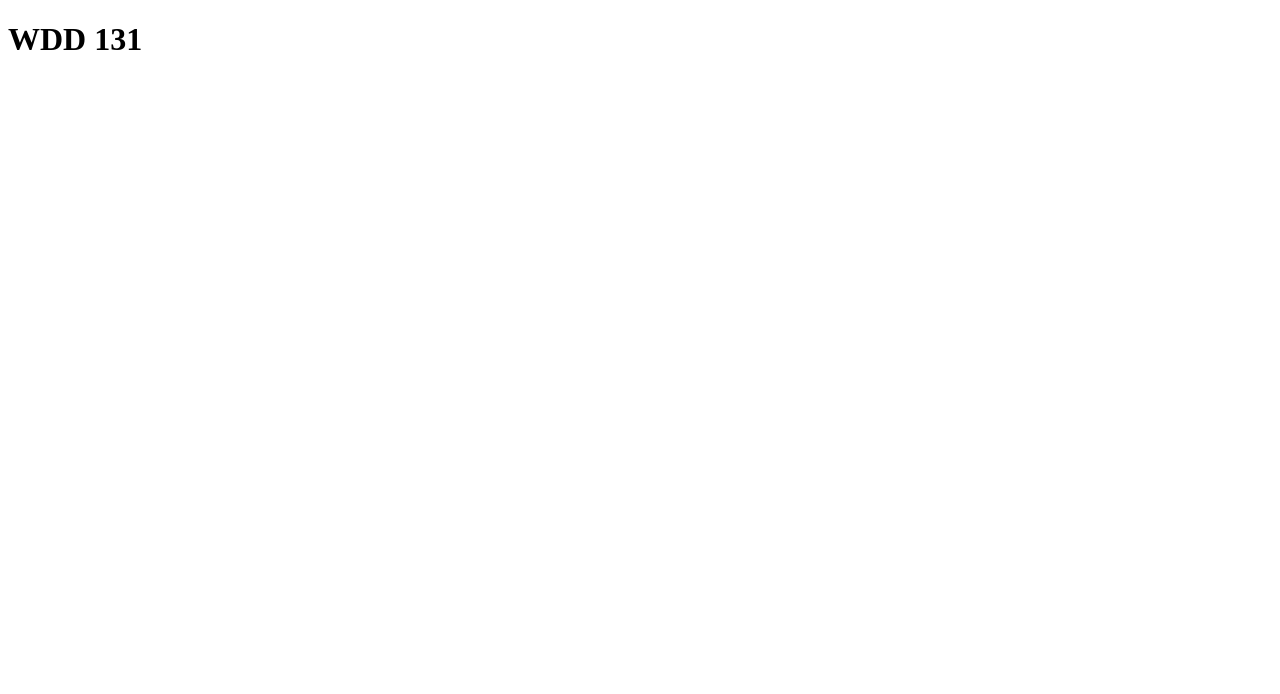
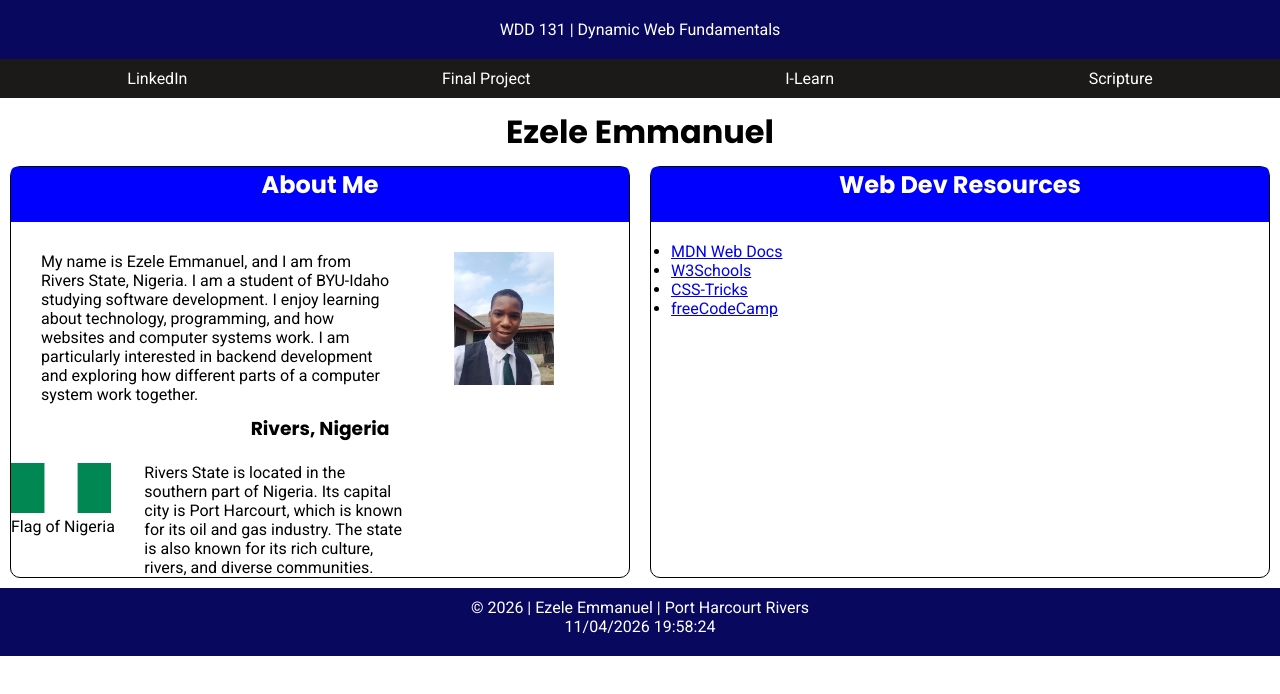
Before and after one commit to eucharia226/wdd131, a plain HTML site: page index.html in a window 1280 px wide. Drawn offline with Linux system fonts and the light colour scheme.

Commit message:
About me

```diff
--- a/index.html
+++ b/index.html
@@ -3,9 +3,77 @@
 <head>
     <meta charset="UTF-8">
     <meta name="viewport" content="width=device-width, initial-scale=1.0">
-    <title>Document</title>
+    <meta name="description" content="WDD 131 | Dynamic Web Fundamentals | Ezele Emmanuel">
+    <meta name="author" content="Ezele Emmanuel">
+    <title>WDD 131 – Dynamic Web Fundamentals – Ezele Emmanuel</title>
+    <link rel="preconnect" href="https://fonts.googleapis.com">
+<link rel="preconnect" href="https://fonts.gstatic.com" crossorigin>
+
+<link href="https://fonts.googleapis.com/css2?family=Poppins:wght@400;500;600;700&family=Roboto:wght@400;500;700&display=swap" rel="stylesheet">
+    <link rel="stylesheet" href="styles/base.css">
+    <script src="scripts/getdates.js" defer></script>
 </head>
 <body>
-    <h1>WDD 131</h1>
+    <header>
+        <span id="course-title">WDD 131 | Dynamic Web Fundamentals</span>
+
+        <nav>
+            <a href="https://www.linkedin.com/in/emmanuel-ezele-44348a3b2">LinkedIn</a>
+            <a href="final-project.html">Final Project</a>
+            <a href="https://byupw.instructure.com/">I-Learn</a>
+            <a href="https://www.churchofjesuschrist.org/study/scriptures/bofm/1-ne/3?lang=eng&id=p7#p7">Scripture</a>
+        </nav>
+
+    </header>
+    <main>
+        <h1>Ezele Emmanuel</h1>
+        <div>
+            <section class="card">
+
+                <h2 class="head">About Me</h2>
+                 <div class="about">
+                    <p>
+                        My name is Ezele Emmanuel, and I am from Rivers State, Nigeria.
+                        I am a student of BYU-Idaho studying software development.
+                        I enjoy learning about technology, programming, and how websites
+                        and computer systems work. I am particularly interested in
+                        backend development and exploring how different parts of a
+                        computer system work together.
+                    </p>
+                    <img src="images/profile.jpg" alt="Profile Image">
+                </div>
+                <h3>Rivers, Nigeria</h3>
+                <div class="country-details">
+                <figure>
+                    <img src="images/nigeria-flag-xl.jpg" alt="Flag of Nigeria">
+                    <figcaption>Flag of Nigeria</figcaption>
+                </figure>
+                    <p>
+                        Rivers State is located in the southern part of Nigeria.
+                        Its capital city is Port Harcourt, which is known for its
+                        oil and gas industry. The state is also known for its rich
+                        culture, rivers, and diverse communities.
+                    </p>
+                </div>
+
+
+            </section>
+            <section class="card">
+                <h2 class="head">Web Dev Resources</h2>
+                <div class="web">
+                <ul>
+                    <li><a href="https://developer.mozilla.org/">MDN Web Docs</a></li>
+                    <li><a href="https://www.w3schools.com/">W3Schools</a></li>
+                    <li><a href="https://css-tricks.com/">CSS-Tricks</a></li>
+                    <li><a href="https://www.freecodecamp.org/">freeCodeCamp</a></li>
+                </ul>
+                </div>
+            </section>
+        </div>
+    </main>
+    <footer>
+        <p>&copy; <span id="current-year"></span> | Ezele Emmanuel | Port Harcourt Rivers </p>
+        <p id="lastModified"></p>
+    </footer>
 </body>
 </html>
--- /dev/null
+++ b/scripts/getdates.js
@@ -0,0 +1,3 @@
+document.getElementById("current-year").textContent = new Date().getFullYear();
+
+document.getElementById("lastModified").textContent = document.lastModified;
--- /dev/null
+++ b/styles/base.css
@@ -0,0 +1,98 @@
+* {
+  margin: 0;
+  padding: 0;
+  box-sizing: border-box;
+}
+
+#course-title {
+   padding: 20px;
+  background-color: rgb(8, 8, 95);
+  color: #fff;
+  display: block;
+  text-align: center;
+  /* width: 300px; */
+}
+nav {
+  padding-top: 10px;
+  padding-bottom: 10px;
+  /* width: 300px; */
+  background-color: rgb(28, 25, 25);
+  color: white;
+  /* margin-top: 10px; */
+  display: flex;
+  justify-content: space-around;
+}
+nav a {
+  color: white;
+  text-decoration: none;
+  /* font-size: 20px; */
+}
+h1 {
+  text-align: center;
+  padding-top: 10px;
+  /* padding: 20px; */
+}
+img {
+  width: 100px;
+}
+div {
+  display: grid;
+  grid-template-columns: 1fr 1fr;
+  justify-content: space-around;
+}
+.card {
+  border: 1px solid black;
+  margin: 10px;
+  border-radius: 10px;
+  max-width: 700px;
+
+}
+h2 {
+  text-align: center;
+  padding-bottom: 20px;
+   background-color: blue;
+  color: #fff;
+  display: block;
+  border-radius: 5px 5px 0 0;
+}
+h3{
+  display: block;
+  text-align: center;
+  padding-top: 10px;
+}
+footer {
+  text-align: center;
+  padding-top: 10px;
+  padding-bottom: 20px;
+  background-color: rgb(8, 8, 95);
+  color: #fff;
+}
+.country-details {
+  display: grid;
+  grid-template-columns: 1fr 2fr;
+  /* align-items: center; */
+  margin-top: 20px;
+  width: 400px;
+}
+.web {
+  padding: 20px;
+}
+.about{
+    display: grid;
+    grid-template-columns: 2fr 1fr;
+    gap: 4rem;
+    padding-left: 30px;
+    padding-top: 30px;
+}
+
+body {
+    font-family: "Roboto", sans-serif;
+}
+
+h1, h2, h3 {
+    font-family: "Poppins", sans-serif;
+}
+
+nav a:hover {
+	text-decoration: overline;
+}
```
Also changed, not shown: images/nigeria-flag-xl.jpg (added), images/profile.jpg (added), week01/basic-layout.html (added), week01/styles/layout.css (added).
